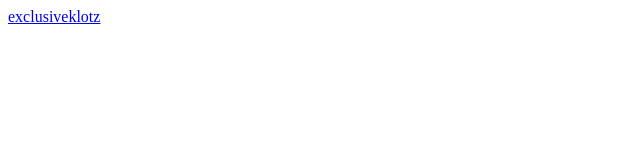
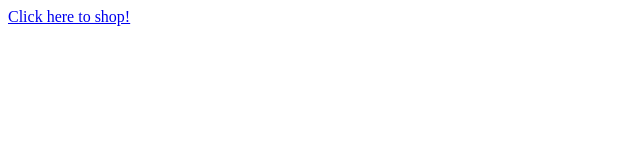
Before and after one commit to 28klotlucas2/ExclusiveShop, a plain HTML site: page index.html in a window 1280 px wide. Shown: the full height of the page, 0-640 px from the left. Drawn offline with Linux system fonts and the light colour scheme.

Commit message:
Update index.html

```diff
--- a/index.html
+++ b/index.html
@@ -1,5 +1,5 @@
 <div id="myShop">
-    <a href="https://shop.spreadshirt.com/exclusiveklotz">exclusiveklotz</a>
+    <a href="https://shop.spreadshirt.com/exclusiveklotz">Click here to shop!</a>
 </div>
 
 <script>
```
